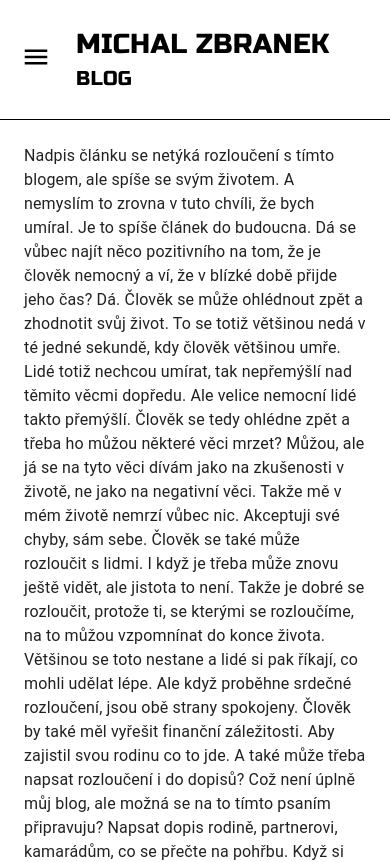
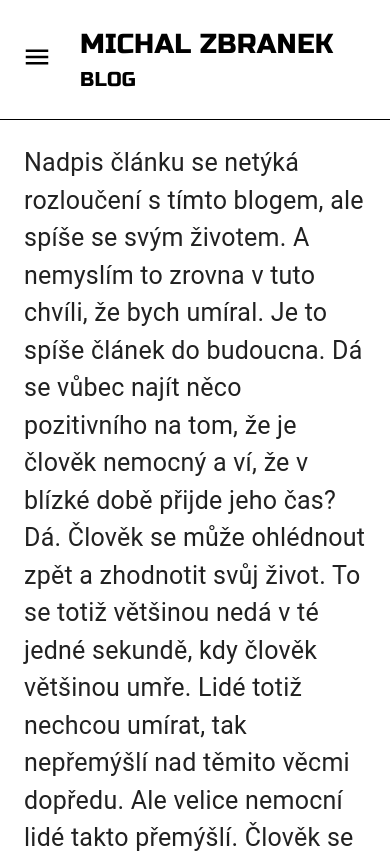
Before and after one commit to michalzbranek/blog, a React (Vite) app: page / in a window 390 px wide. Shown: the top 862 px of the page. Built offline with nearby package versions, Linux system fonts and the light colour scheme.

Commit message:
Feat: Responsive UI adjustments

```diff
--- a/src/ArticleList.tsx
+++ b/src/ArticleList.tsx
@@ -146,7 +146,7 @@ function ArticleList(props: Props) {
               onClick={(event) => changeArticle(event, index)}
             >
               <ListItemText>
-                <Typography fontFamily={"Russo One"} fontSize={20}>
+                <Typography fontFamily={"Russo One"}>
                   {article.name}
                 </Typography>
               </ListItemText>
--- a/src/Articles.tsx
+++ b/src/Articles.tsx
@@ -11,7 +11,7 @@ function Articles({ article, drawerWidth }) {
         width: { sm: `calc(100% - ${drawerWidth}px)` },
       }}
     >
-      <Toolbar sx={{ height: 120 }} />
+      <Toolbar sx={{ height: { xs: 120, sm: 170 } }} />
       <Typography paragraph>{article.text}</Typography>
     </Box>
   );
--- a/src/BlogBar.tsx
+++ b/src/BlogBar.tsx
@@ -9,9 +9,8 @@ function BlogBar({drawerWidth, handleDrawerToggle}) {
         sx={{
           width: { sm: `calc(100% - ${drawerWidth}px)` },
           ml: { sm: `${drawerWidth}px` },
-          height: 120,
+          height: { xs: 120, sm: 170 },
           borderBottom: 1,
-          display: "inline",
           backgroundColor: "white",
           color: "black",
         }}
@@ -20,14 +19,12 @@ function BlogBar({drawerWidth, handleDrawerToggle}) {
         <IconButton
           color="inherit"
           aria-label="open drawer"
-          edge="start"
-          component="span"
           onClick={handleDrawerToggle}
           sx={{
-            pt: 0,
-            pl: 6,
+            position: 'absolute',
+            top: 34,
+            left: 14,
             display: { sm: "none" },
-            width: 40,
             ":hover": {
               backgroundColor: "white",
             },
@@ -38,25 +35,23 @@ function BlogBar({drawerWidth, handleDrawerToggle}) {
         <Typography
           fontFamily={"Russo One"}
           noWrap
-          component="span"
+          component="div"
           sx={{
             marginTop: { xs: 3, sm: 3 },
-            fontSize: { xs: 27.5, sm: 30 },
-            display: { xs: "inline-block", sm: "block" },
-            marginLeft: { xs: 4, sm: 3 },
+            fontSize: { xs: 27.5, sm: 50 },
+            marginLeft: { xs: 10, sm: 3 },
           }}
         >
           MICHAL ZBRANEK
         </Typography>
         <Typography
           align="left"
-          component="span"
+          component="div"
           fontFamily={"Russo One"}
           sx={{
-            fontSize: { xs: 20, sm: 20 },
-            display: "block",
-            marginLeft: { xs: 9.5, sm: 3 },
-            marginTop: { xs: -2, sm: 0 },
+            fontSize: { xs: 20, sm: 35 },
+            marginLeft: { xs: 10, sm: 3 },
+            marginTop: { xs: 0, sm: 0 },
           }}
         >
           BLOG
--- a/src/main.tsx
+++ b/src/main.tsx
@@ -2,9 +2,20 @@ import React from 'react'
 import ReactDOM from 'react-dom/client'
 import App from './App.tsx'
 import './index.css'
+import { ThemeProvider, createTheme } from '@mui/material';
+
+const theme = createTheme({
+  typography: {
+    allVariants: {
+      fontSize: 25,
+    },
+  },
+});
 
 ReactDOM.createRoot(document.getElementById('root')!).render(
   <React.StrictMode>
-    <App />
+    <ThemeProvider theme={theme}>
+      <App />
+    </ThemeProvider>
   </React.StrictMode>,
 )
```
